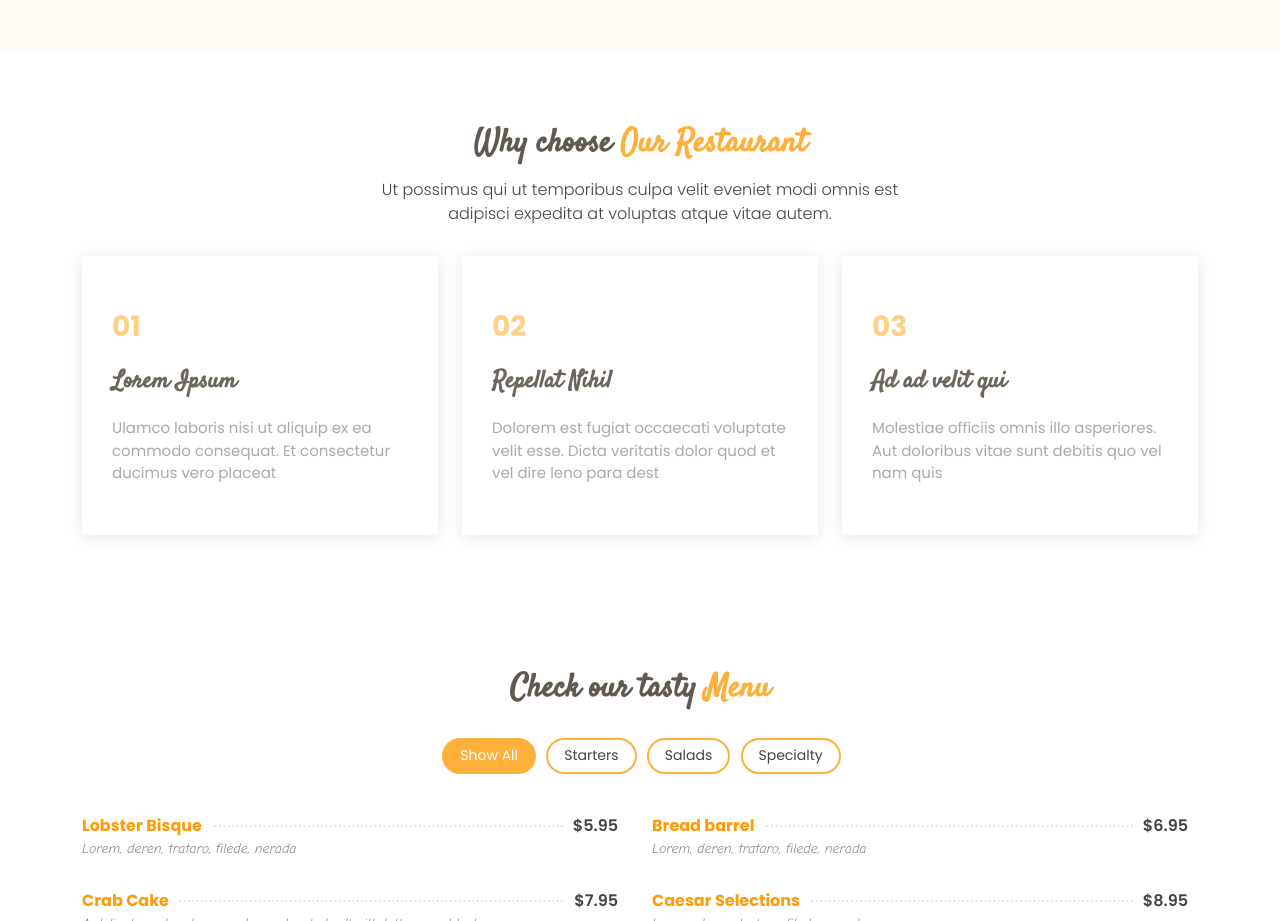
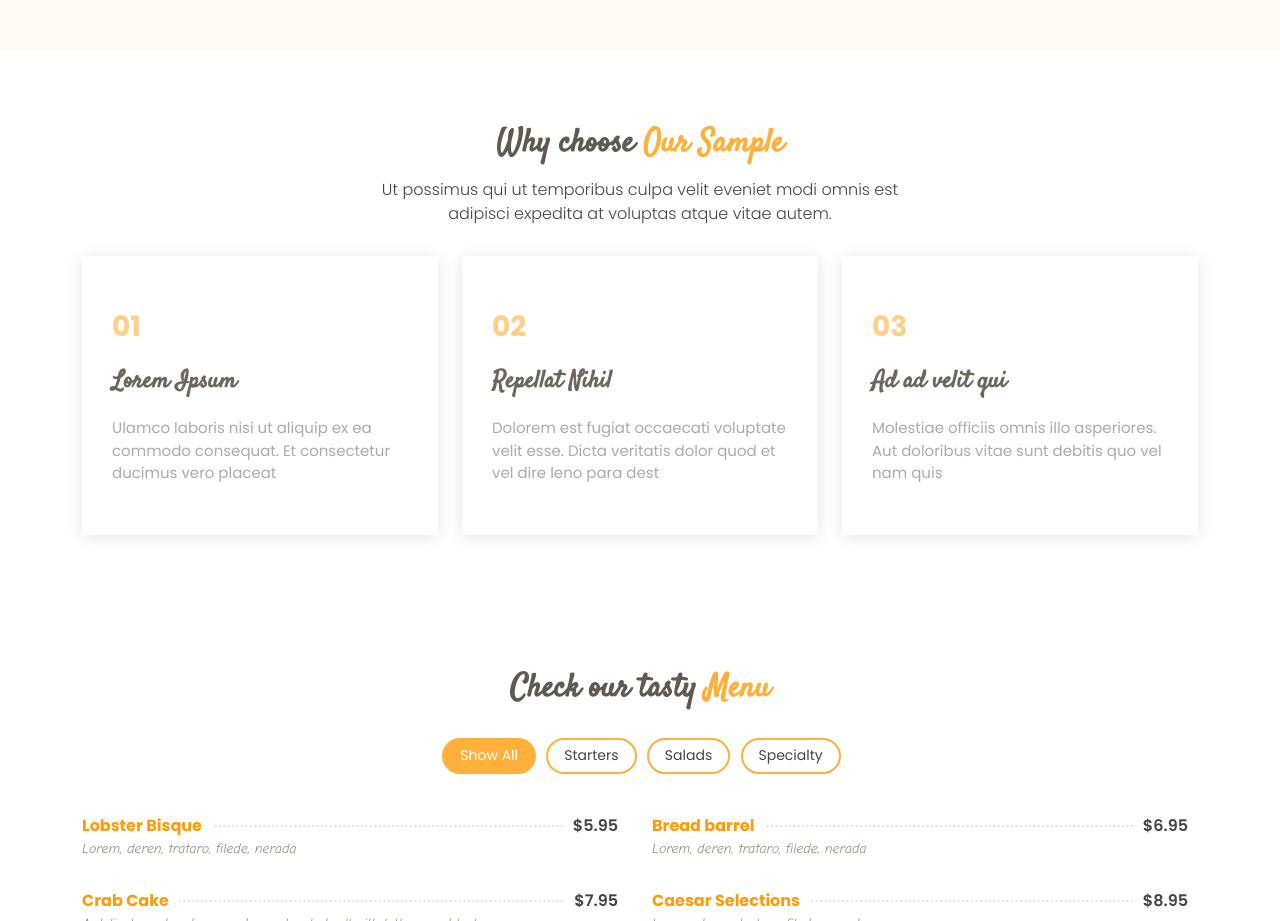
Before and after one commit to Vijeet-meshram/Delicious, a plain HTML site: page index.html in a window 1280 px wide. Shown: the part 1360-2281 px from the top of the page. Drawn offline with Linux system fonts and the light colour scheme.

Commit message:
heading changed

```diff
--- a/index.html
+++ b/index.html
@@ -203,7 +203,7 @@
       <div class="container">
 
         <div class="section-title">
-          <h2>Why choose <span>Our Restaurant</span></h2>
+          <h2>Why choose <span>Our Sample</span></h2>
           <p>Ut possimus qui ut temporibus culpa velit eveniet modi omnis est adipisci expedita at voluptas atque vitae autem.</p>
         </div>
 
```
